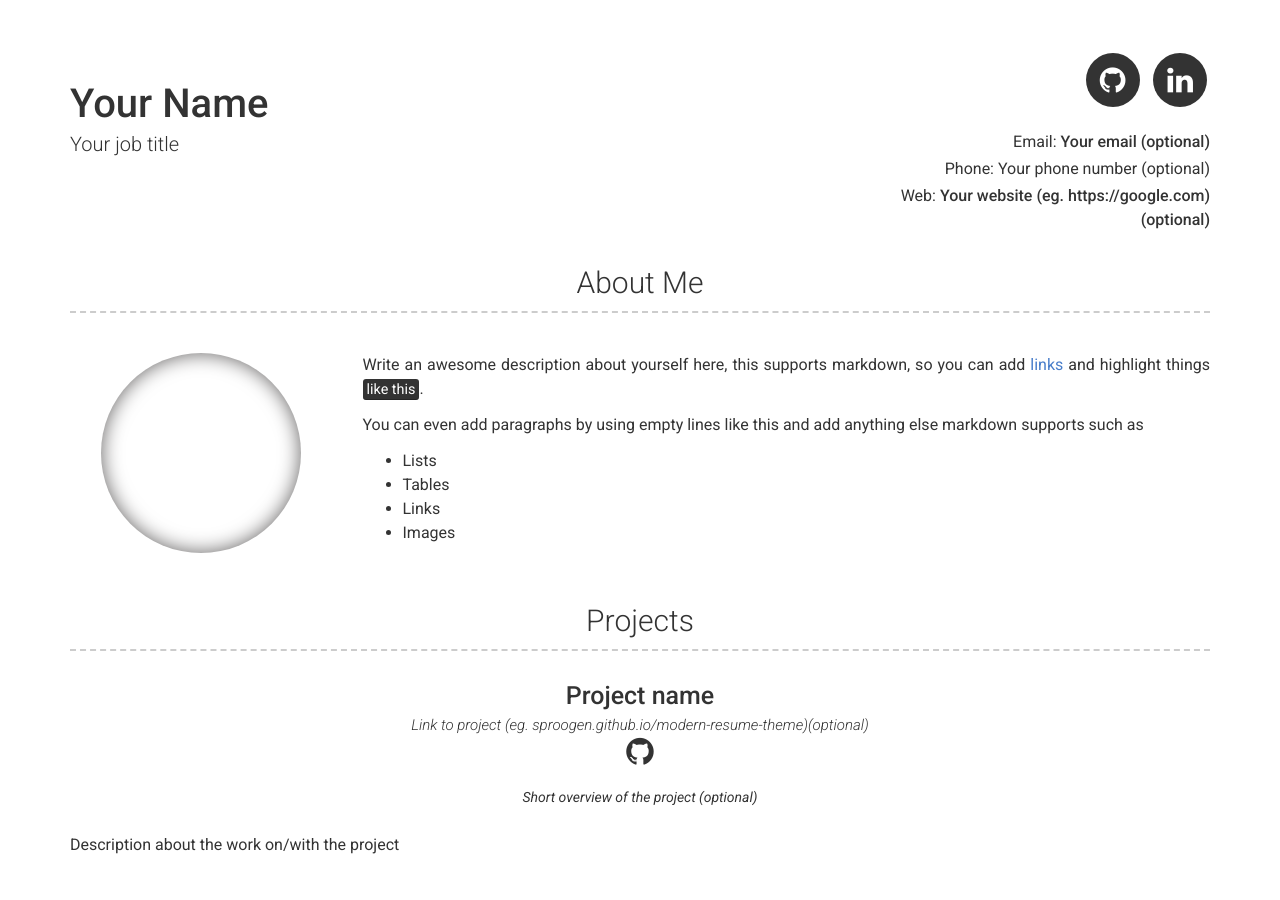
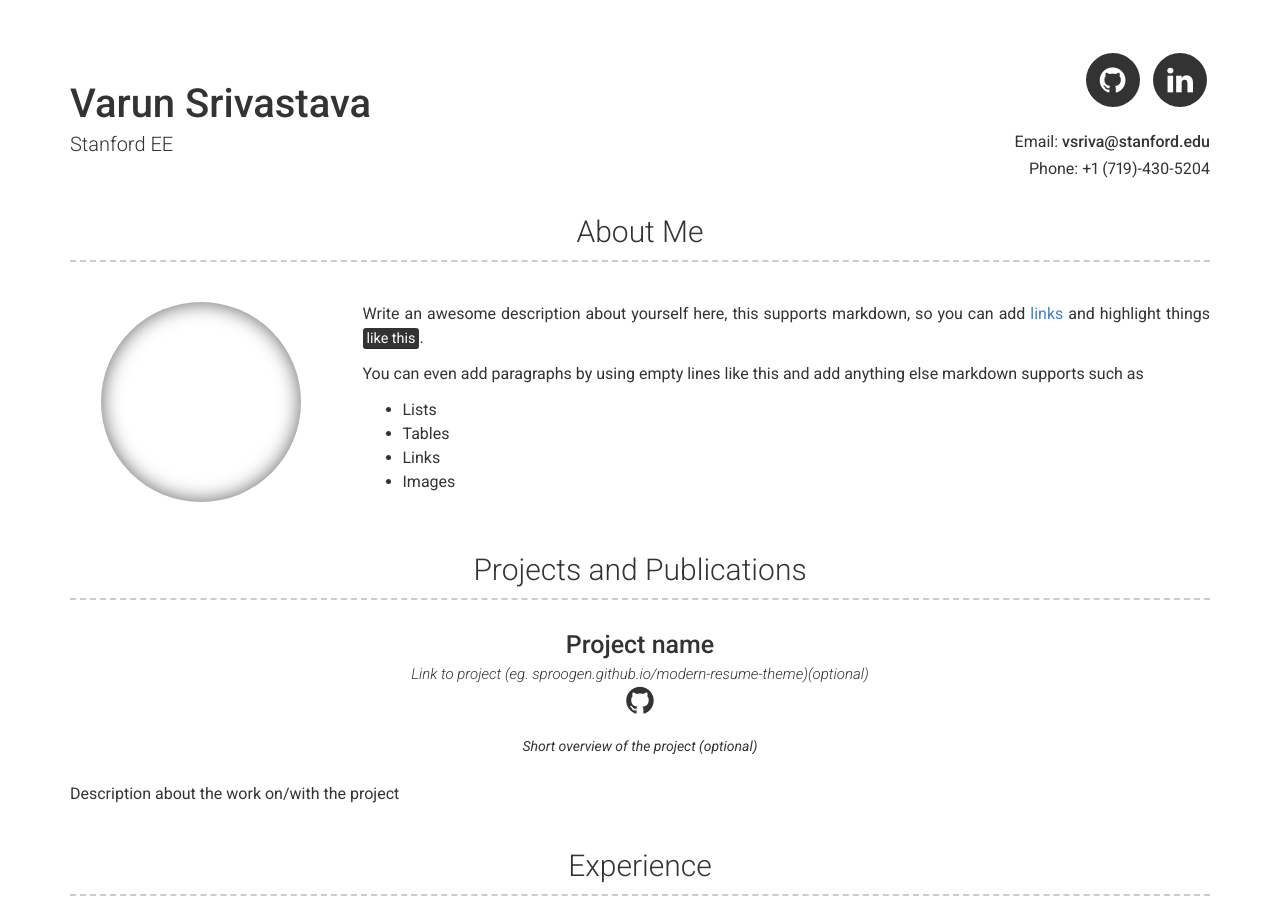
Before and after one commit to VarunSrivastavaIITD/VarunSrivastavaIITD.github.io, a Jekyll site: the page built from index.md, in a window 1280 px wide and 900 px high. Built offline with Jekyll 4.4.1, drawn with Linux system fonts in a browser that asks for light colours; some of the changed text lies outside the part shown.

Commit message:
Add contact details

```diff
--- a/_config.yml
+++ b/_config.yml
@@ -3,11 +3,11 @@ repository: Git repository where your resume will be hosted, only required if yo
 # favicon: Directory of your favicon (eg. images/favicon.ico)(optional)
 
 # Personal info
-name: Your Name
-title: Your job title
-email: Your email (optional)
-phone: Your phone number (optional)
-website: Your website (eg. https://google.com)(optional)
+name: Varun Srivastava
+title: Stanford EE
+email: vsriva@stanford.edu
+phone: +1 (719)-430-5204
+# website: Your website (eg. https://google.com)(optional)
 description: >- # this means to ignore newlines until "baseurl:"
   Write an awesome description for your new site here. You can edit this
   line in _config.yml. It will appear in your document head meta (for
@@ -18,7 +18,7 @@ favicon: favicon.ico
 
 # Social links
 # twitter_username: jekyllrb
-github_username:  jekyll
+github_username:  VarunSrivastavaIITD
 # dribbble_username: jekyll
 # facebook_username: jekyll
 # flickr_username: jekyll
@@ -42,7 +42,7 @@ about_content: | # this will include new lines to allow paragraphs
     - Images
 
 # Projects Section
-# projects_title: Projects #(Use this to override about projects section title)
+projects_title: Projects and Publications #(Use this to override about projects section title)
 
 # Experience Section
 # experience_title: Experience #(Use this to override about experience section title)
```
